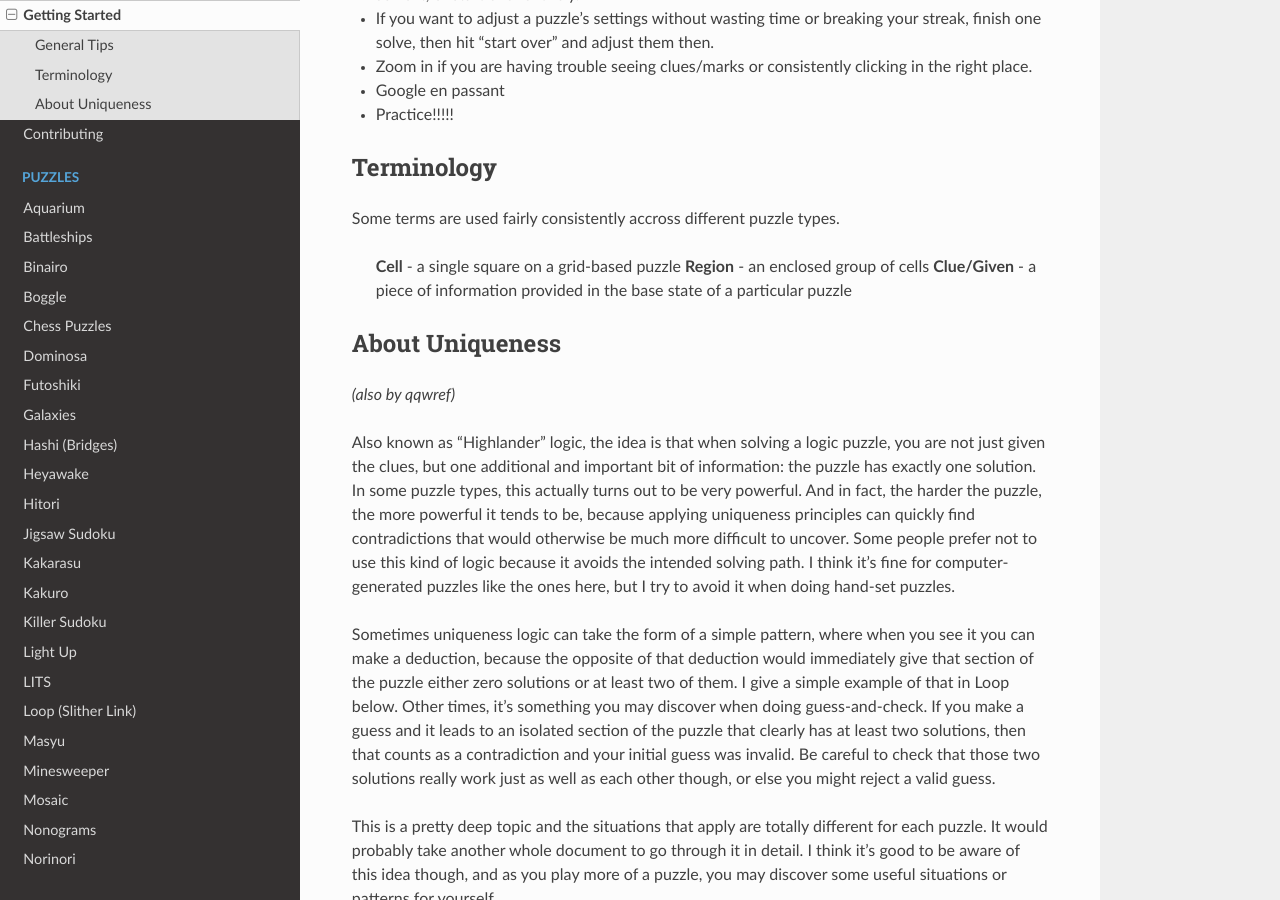
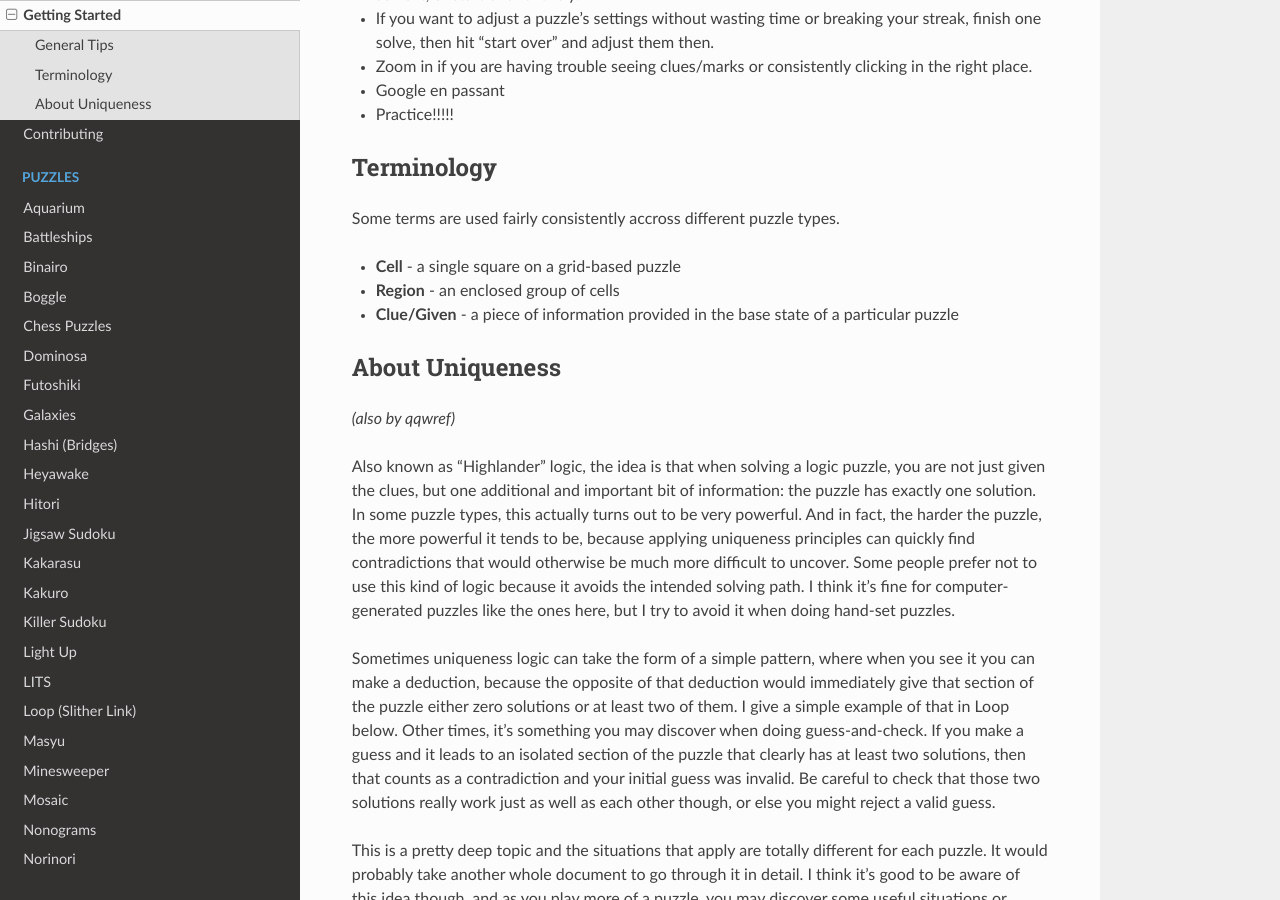
Before and after one commit to Ailurust/puzzle-team-advice, a Sphinx documentation site: the page built from docs/source/getting-started.rst, in a window 1280 px wide and 900 px high, scrolled down 737 px. Built offline with Sphinx 7.4.7 and the Read the Docs theme 3.1.0, drawn with Linux system fonts in a browser that asks for light colours.

Commit message:
fix formatting issues

```diff
--- a/docs/source/getting-started.rst
+++ b/docs/source/getting-started.rst
@@ -36,10 +36,9 @@ Terminology
 
 Some terms are used fairly consistently accross different puzzle types.
 
-  **Cell** - a single square on a grid-based puzzle
-  **Region** - an enclosed group of cells
-  **Clue/Given** - a piece of information provided in the base state of a particular puzzle
-
+* **Cell** - a single square on a grid-based puzzle
+* **Region** - an enclosed group of cells
+* **Clue/Given** - a piece of information provided in the base state of a particular puzzle
 
 About Uniqueness
 ----------
```
Also changed, not shown: docs/source/puzzles/lits.rst (+9 -1 lines).
